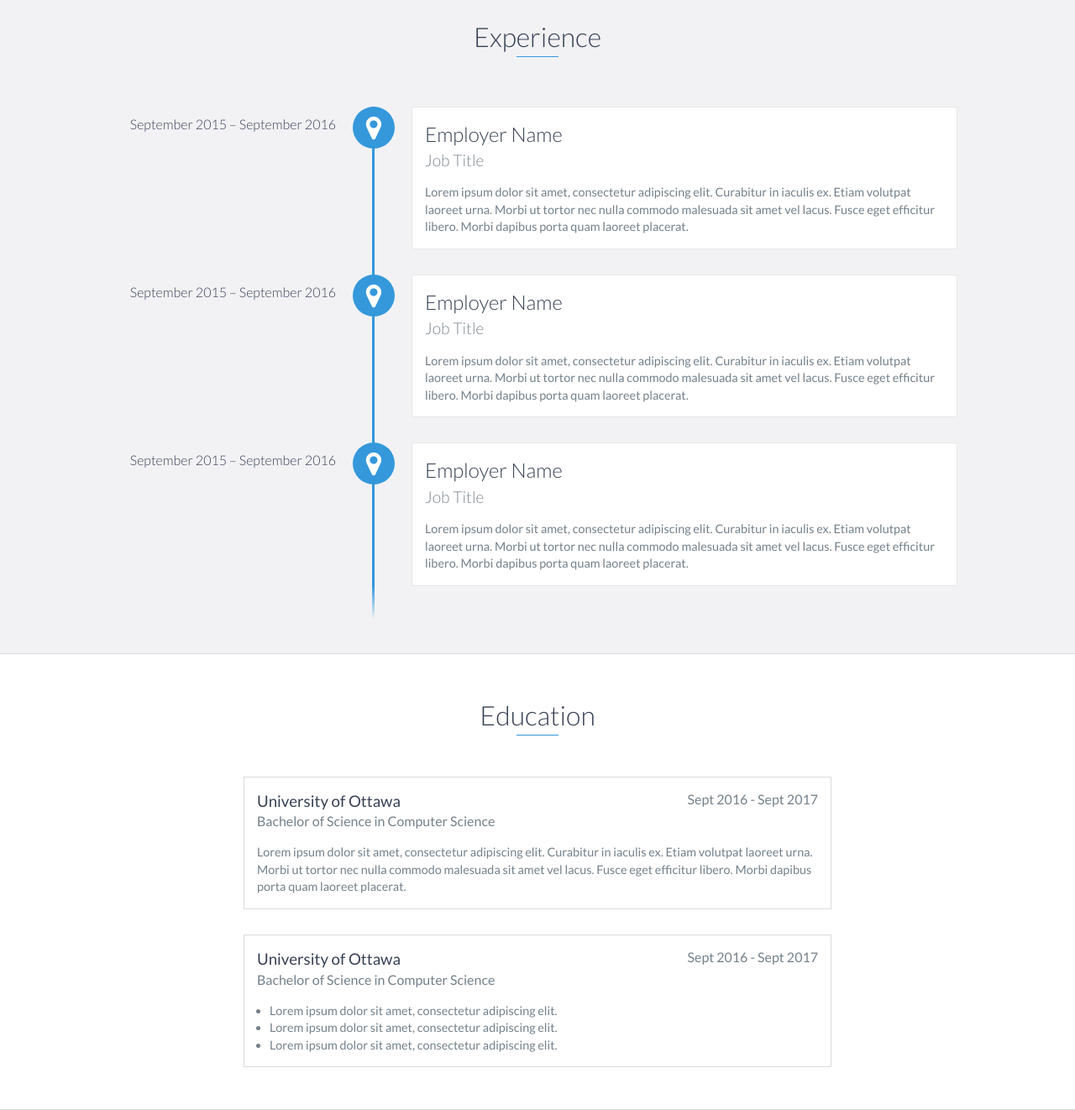
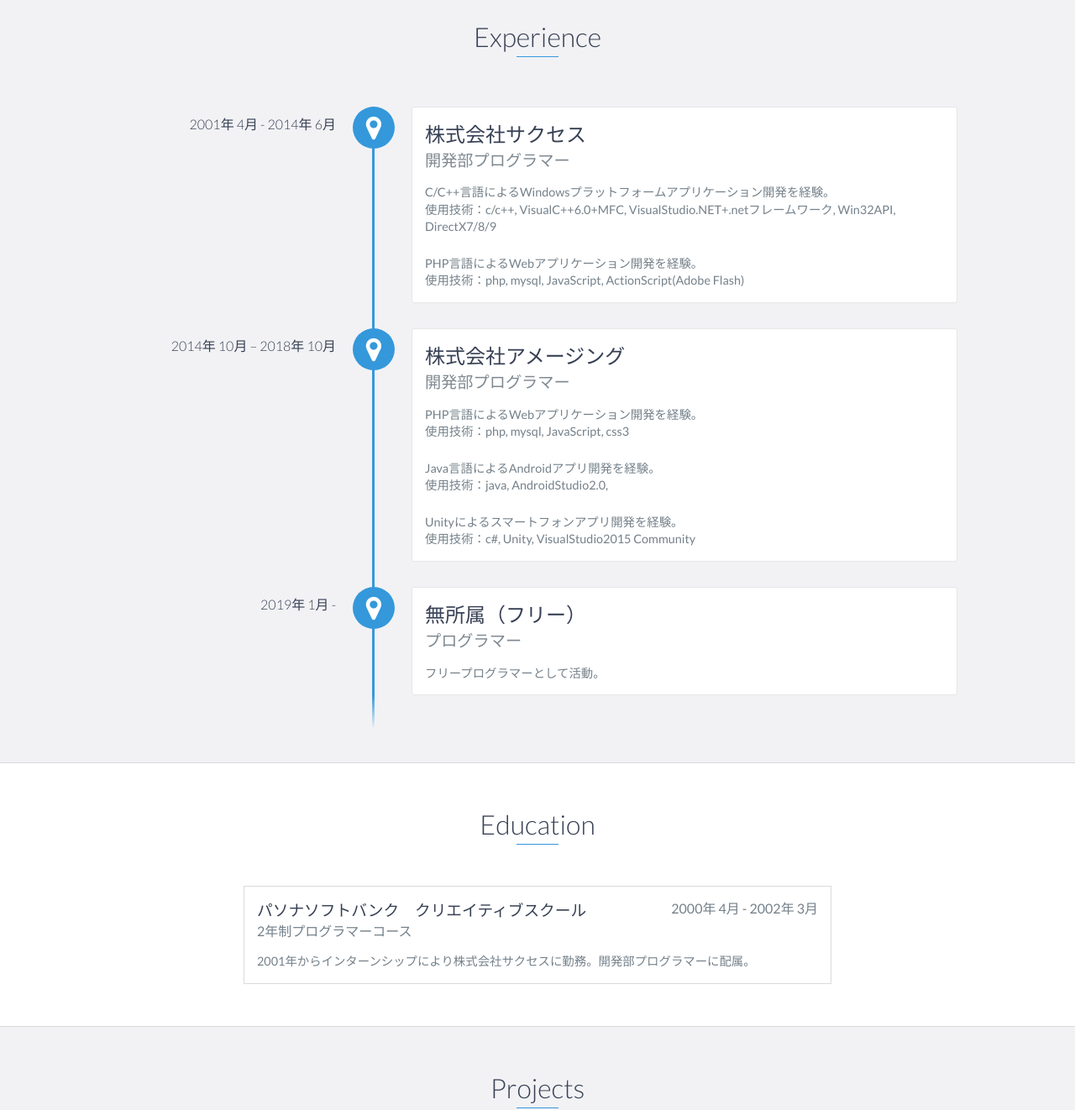
Before and after one commit to t-watatani/portfolio, a website: page docs/index.html in a window 1280 px wide. Shown: the part 1140-2462 px from the top of the page at 84% size. Drawn offline with nearby package versions, Linux system fonts and the light colour scheme.

Commit message:
experience, education

```diff
--- a/docs/index.html
+++ b/docs/index.html
@@ -86,27 +86,54 @@
     <div id="experience" class="background-alt">
         <h2 class="heading">Experience</h2>
         <div id="experience-timeline">
-            <div data-date="September 2015 – September 2016">
-                <h3>Employer Name</h3>
-                <h4>Job Title</h4>
+            <div data-date="2001年 4月 - 2014年 6月">
+                <h3>株式会社サクセス</h3>
+                <h4>開発部プログラマー</h4>
                 <p>
-                    Lorem ipsum dolor sit amet, consectetur adipiscing elit. Curabitur in iaculis ex. Etiam volutpat laoreet urna. Morbi ut tortor nec nulla commodo malesuada sit amet vel lacus. Fusce eget efficitur libero. Morbi dapibus porta quam laoreet placerat.
+                    C/C++言語によるWindowsプラットフォームアプリケーション開発を経験。
+                </p>
+                <p>
+                    使用技術：c/c++, VisualC++6.0+MFC, VisualStudio.NET+.netフレームワーク, Win32API, DirectX7/8/9
+                </p>
+                <br />
+                <p>
+                    PHP言語によるWebアプリケーション開発を経験。
+                </p>
+                <p>
+                    使用技術：php, mysql, JavaScript, ActionScript(Adobe Flash)
                 </p>
             </div>
 
-            <div data-date="September 2015 – September 2016">
-                <h3>Employer Name</h3>
-                <h4>Job Title</h4>
+            <div data-date="2014年 10月 – 2018年 10月">
+                <h3>株式会社アメージング</h3>
+                <h4>開発部プログラマー</h4>
                 <p>
-                    Lorem ipsum dolor sit amet, consectetur adipiscing elit. Curabitur in iaculis ex. Etiam volutpat laoreet urna. Morbi ut tortor nec nulla commodo malesuada sit amet vel lacus. Fusce eget efficitur libero. Morbi dapibus porta quam laoreet placerat.
+                    PHP言語によるWebアプリケーション開発を経験。
+                </p>
+                <p>
+                    使用技術：php, mysql, JavaScript, css3
+                </p>
+                <br />
+                <p>
+                    Java言語によるAndroidアプリ開発を経験。
+                </p>
+                <p>
+                    使用技術：java, AndroidStudio2.0,
+                </p>
+                <br />
+                <p>
+                    Unityによるスマートフォンアプリ開発を経験。
+                </p>
+                <p>
+                    使用技術：c#, Unity, VisualStudio2015 Community
                 </p>
             </div>
 
-            <div data-date="September 2015 – September 2016">
-                <h3>Employer Name</h3>
-                <h4>Job Title</h4>
+            <div data-date="2019年 1月 -">
+                <h3>無所属（フリー）</h3>
+                <h4>プログラマー</h4>
                 <p>
-                    Lorem ipsum dolor sit amet, consectetur adipiscing elit. Curabitur in iaculis ex. Etiam volutpat laoreet urna. Morbi ut tortor nec nulla commodo malesuada sit amet vel lacus. Fusce eget efficitur libero. Morbi dapibus porta quam laoreet placerat.
+                    フリープログラマーとして活動。
                 </p>
             </div>
         </div>
@@ -116,30 +143,12 @@
     <div id="education">
         <h2 class="heading">Education</h2>
         <div class="education-block">
-            <h3>University of Ottawa</h3>
-            <span class="education-date">Sept 2016 - Sept 2017</span>
-            <h4>Bachelor of Science in Computer Science</h4>
+            <h3>パソナソフトバンク　クリエイティブスクール</h3>
+            <span class="education-date">2000年 4月 - 2002年 3月</span>
+            <h4>2年制プログラマーコース</h4>
             <p>
-                Lorem ipsum dolor sit amet, consectetur adipiscing elit. Curabitur in iaculis ex. Etiam volutpat laoreet urna. Morbi ut tortor nec nulla commodo malesuada sit amet vel lacus. Fusce eget efficitur libero. Morbi dapibus porta quam laoreet placerat.
+                2001年からインターンシップにより株式会社サクセスに勤務。開発部プログラマーに配属。
             </p>
-        </div>
-        <!-- End .education-block -->
-
-        <div class="education-block">
-            <h3>University of Ottawa</h3>
-            <span class="education-date">Sept 2016 - Sept 2017</span>
-            <h4>Bachelor of Science in Computer Science</h4>
-            <ul>
-                <li>
-                    Lorem ipsum dolor sit amet, consectetur adipiscing elit.
-                </li>
-                <li>
-                    Lorem ipsum dolor sit amet, consectetur adipiscing elit.
-                </li>
-                <li>
-                    Lorem ipsum dolor sit amet, consectetur adipiscing elit.
-                </li>
-            </ul>
         </div>
         <!-- End .education-block -->
     </div>
```
